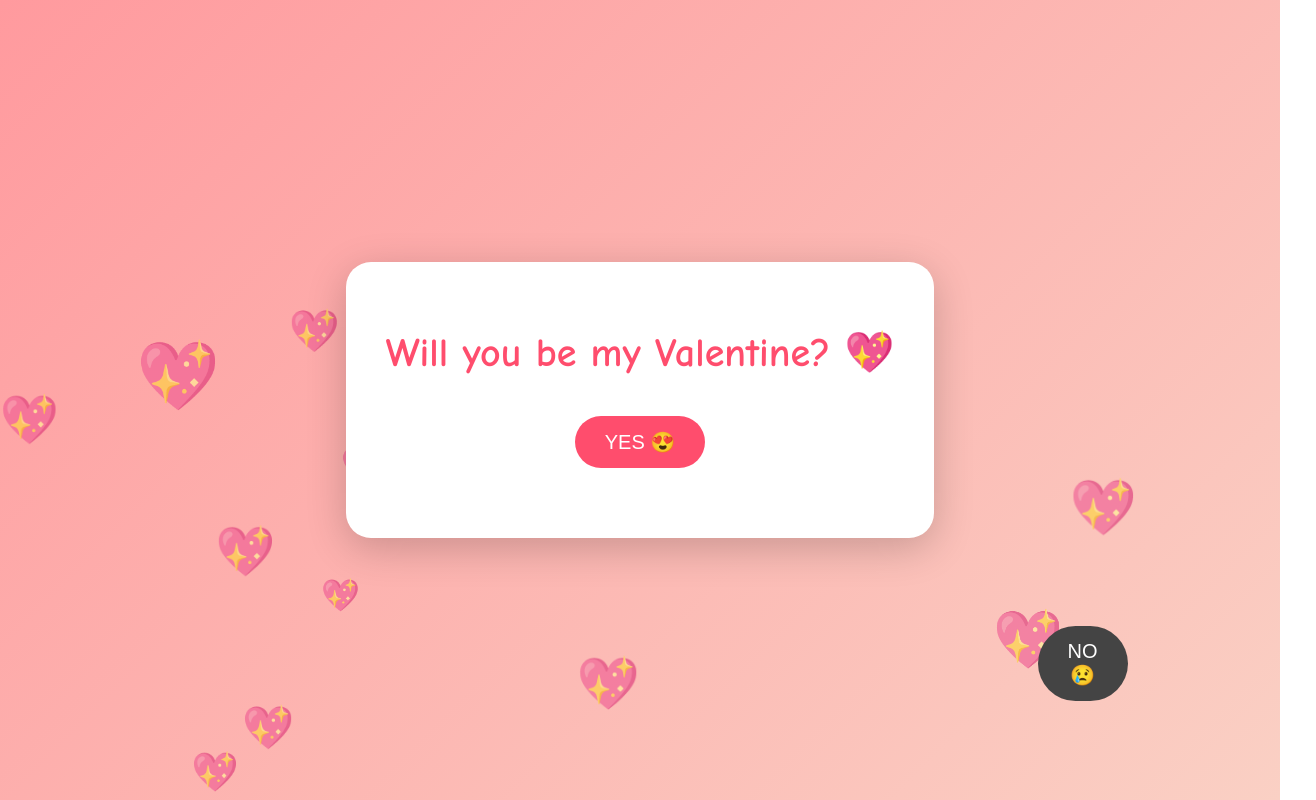
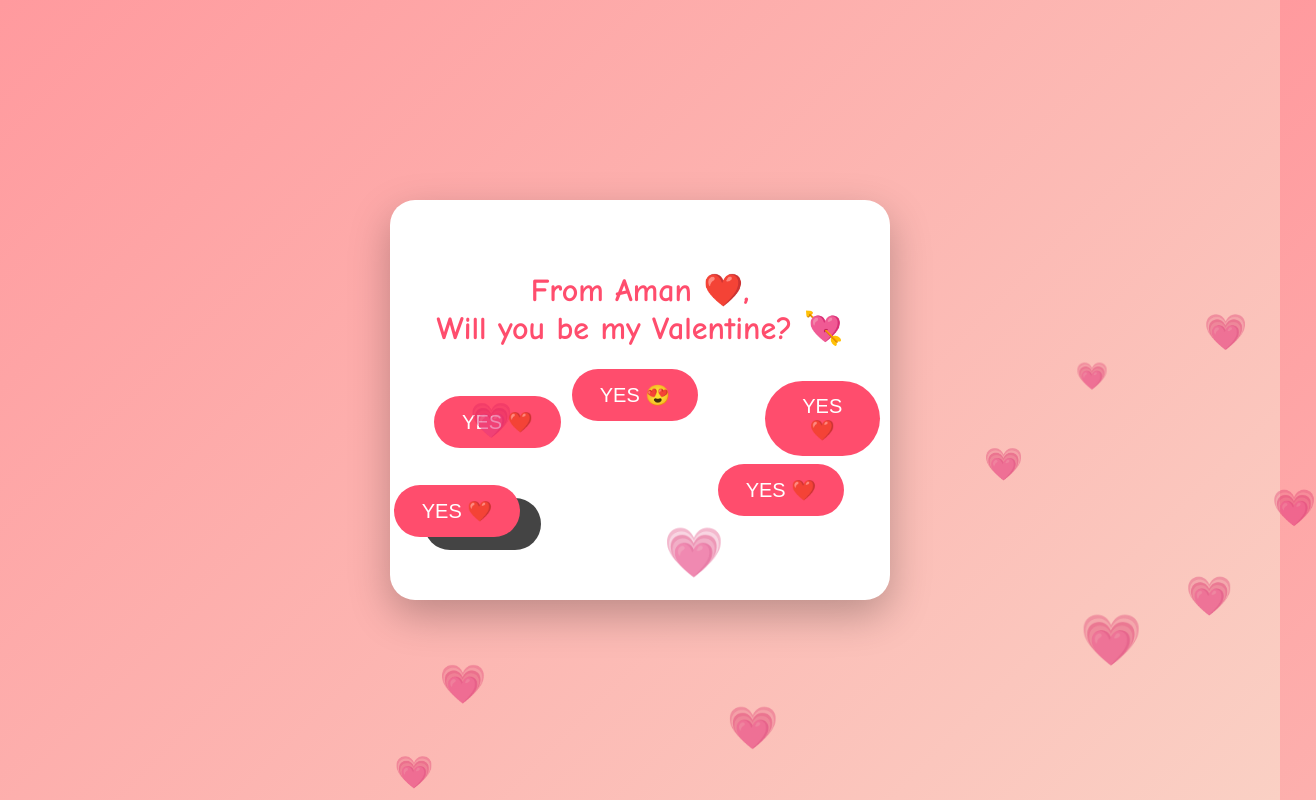
Before and after one commit to averma-me/valentine, a plain HTML site: page index.html in a window 1280 px wide. Both pictures are taken after a click on the button "NO 😢". Shown: the top 800 px of the page, 1316 px wide, since content can reach past the window. Drawn offline with Linux system fonts and the light colour scheme.

Commit message:
Add files via upload

```diff
--- a/index.html
+++ b/index.html
@@ -3,81 +3,80 @@
 <head>
 <meta charset="UTF-8" />
 <meta name="viewport" content="width=device-width, initial-scale=1.0"/>
-<title>Be My Valentine? 💘</title>
+<title>Be My Valentine? 💖</title>
 
 <style>
-    body {
-        margin: 0;
-        height: 100vh;
-        overflow: hidden;
-        font-family: "Comic Sans MS", cursive;
-        background: linear-gradient(135deg, #ff9a9e, #fad0c4);
-        display: flex;
-        justify-content: center;
-        align-items: center;
-        text-align: center;
+body{
+    margin:0;
+    height:100vh;
+    overflow:hidden;
+    font-family:"Comic Sans MS", cursive;
+    background:linear-gradient(135deg,#ff9a9e,#fad0c4);
+    display:flex;
+    justify-content:center;
+    align-items:center;
 }
 
-    .card {
-        background: white;
-        padding: 40px;
-        border-radius: 25px;
-        box-shadow: 0 10px 40px rgba(0,0,0,0.2);
-        position: relative;
-        z-index: 2;
+/* Card */
+.card{
+    position:relative;
+    width:90%;
+    max-width:500px;
+    height:350px;
+    background:white;
+    border-radius:25px;
+    box-shadow:0 15px 40px rgba(0,0,0,.25);
+    text-align:center;
+    padding-top:50px;
+    overflow:hidden; /* 👈 important: keeps NO inside */
 }
 
-    h1 {
-        font-size: 2.5rem;
-        color: #ff4d6d;
-        margin-bottom: 30px;
+h1{
+    color:#ff4d6d;
 }
 
-    .btn {
-        padding: 14px 30px;
-        font-size: 20px;
-        border-radius: 40px;
-        border: none;
-        cursor: pointer;
-        transition: transform 0.2s, box-shadow 0.2s;
-        margin: 10px;
-        position: relative;
+/* Buttons */
+.btn{
+    padding:14px 28px;
+    font-size:20px;
+    border:none;
+    border-radius:40px;
+    cursor:pointer;
+    transition:.2s;
 }
 
-    .btn:hover {
-        transform: scale(1.1);
-        box-shadow: 0 6px 18px rgba(0,0,0,0.25);
+.btn:hover{
+    transform:scale(1.1);
 }
 
-    .yes {
-        background: #ff4d6d;
-        color: white;
+.yes{
+    background:#ff4d6d;
+    color:white;
+    margin-right:10px;
 }
 
-    .no {
-        background: #444;
-        color: white;
-        position: absolute;
+.no{
+    background:#444;
+    color:white;
+    position:absolute;
 }
 
-    .heart {
-        position: absolute;
-        color: #ff4d6d;
-        font-size: 20px;
-        animation: float 6s linear infinite;
-        opacity: 0.6;
-        z-index: 1;
+/* Floating hearts */
+.heart{
+    position:absolute;
+    animation:float 6s linear infinite;
+    opacity:.6;
 }
 
-    @keyframes float {
-        0% {transform: translateY(100vh) scale(0.5);}
-        100% {transform: translateY(-10vh) scale(1.5);}
+@keyframes float{
+    from{transform:translateY(100vh);}
+    to{transform:translateY(-10vh);}
 }
 
-    .message {
-        font-size: 28px;
-        color: #ff4d6d;
-        margin-top: 20px;
+.message{
+    margin-top:25px;
+    font-size:24px;
+    color:#ff4d6d;
 }
 </style>
 </head>
@@ -85,74 +84,81 @@
 <body>
 
 <div class="card" id="card">
-    <h1>Will you be my Valentine? 💖</h1>
 
+    <h1>From Aman ❤️,<br> Will you be my Valentine? 💘</h1>
+
+    <div id="btnArea">
         <button class="btn yes" onclick="sayYes()">YES 😍</button>
         <button class="btn no" id="noBtn">NO 😢</button>
-
-    <div class="message" id="msg"></div>
     </div>
 
+    <div id="msg" class="message"></div>
+</div>
 
-<!-- Cute sounds -->
-<audio id="popSound" src="https://assets.mixkit.co/active_storage/sfx/2571/2571-preview.mp3"></audio>
-<audio id="successSound" src="https://assets.mixkit.co/active_storage/sfx/2013/2013-preview.mp3"></audio>
+<!-- sounds -->
+<audio id="pop" src="https://assets.mixkit.co/active_storage/sfx/2571/2571-preview.mp3"></audio>
+<audio id="success" src="https://assets.mixkit.co/active_storage/sfx/2013/2013-preview.mp3"></audio>
 
 <script>
+const card = document.getElementById("card");
 const noBtn = document.getElementById("noBtn");
-const card = document.getElementById("card");
 const msg = document.getElementById("msg");
-const pop = document.getElementById("popSound");
-const success = document.getElementById("successSound");
+const pop = document.getElementById("pop");
+const success = document.getElementById("success");
 
-let yesCount = 1;
+/* -------------------
+   KEEP NO INSIDE CARD
+------------------- */
+function moveNo(){
 
+    const cardRect = card.getBoundingClientRect();
+    const btnRect = noBtn.getBoundingClientRect();
 
-/* ---------------------------
-   Slippery NO button
----------------------------- */
-function moveNo() {
-    const x = Math.random() * (window.innerWidth - 120);
-    const y = Math.random() * (window.innerHeight - 60);
+    const maxX = cardRect.width - btnRect.width - 20;
+    const maxY = cardRect.height - btnRect.height - 20;
+
+    const x = Math.random() * maxX;
+    const y = Math.random() * maxY;
+
     noBtn.style.left = x + "px";
     noBtn.style.top = y + "px";
 }
 
+moveNo();
+
 noBtn.addEventListener("mouseover", moveNo);
+noBtn.addEventListener("touchstart", moveNo);
 
 
-/* ---------------------------
-   Multiply YES buttons
----------------------------- */
+/* -------------------
+   MULTIPLY YES BUTTONS
+------------------- */
 noBtn.addEventListener("click", () => {
     pop.play();
-    multiplyYes();
+
+    for(let i=0;i<4;i++){
+        const b = document.createElement("button");
+        b.innerText = "YES ❤️";
+        b.className = "btn yes";
+        b.style.position="absolute";
+
+        const rect = card.getBoundingClientRect();
+        b.style.left = Math.random()*(rect.width-100)+"px";
+        b.style.top = Math.random()*(rect.height-60)+"px";
+
+        b.onclick = sayYes;
+        card.appendChild(b);
+    }
+
     moveNo();
 });
 
-function multiplyYes() {
-    for(let i=0;i<3;i++){
-        const btn = document.createElement("button");
-        btn.innerText = "YES ❤️";
-        btn.className = "btn yes";
 
-        btn.style.position = "absolute";
-        btn.style.left = Math.random()*window.innerWidth+"px";
-        btn.style.top = Math.random()*window.innerHeight+"px";
-
-        btn.onclick = sayYes;
-
-        document.body.appendChild(btn);
-    }
-}
-
-
-/* ---------------------------
-   YES clicked
----------------------------- */
-function sayYes() {
+/* -------------------
+   YES CLICK
+------------------- */
+function sayYes(){
     success.play();
-    msg.innerHTML = "Yayyyyy!! 💕 I love youuu 😘💍";
 
     document.body.innerHTML = `
     <div style="
@@ -160,36 +166,35 @@ function sayYes() {
         display:flex;
         justify-content:center;
         align-items:center;
-            font-size:40px;
         background:#ff4d6d;
         color:white;
+        font-size:40px;
         text-align:center;
+        flex-direction:column;
         font-family:Comic Sans MS;
-            flex-direction:column;
     ">
-        💖 She Said YES 💖 <br/>
-        <span style="font-size:24px;margin-top:15px">
+    💖 SHE SAID YES 💖<br/>
+    YAYYYY ❤️<br>You are officially my Valentine 😘<br>
+    <span style="font-size:24px;margin-top:15px;">
     Best Valentine Ever 🥰
     </span>
-        </div>
-    `;
+    </div>`;
 }
 
 
-/* ---------------------------
-   Floating hearts animation
----------------------------- */
-function createHeart(){
-    const heart = document.createElement("div");
-    heart.className = "heart";
-    heart.innerHTML = "💖";
-    heart.style.left = Math.random()*100+"vw";
-    heart.style.fontSize = (20 + Math.random()*30)+"px";
-    document.body.appendChild(heart);
-
-    setTimeout(()=>heart.remove(), 6000);
+/* -------------------
+   HEARTS ANIMATION
+------------------- */
+function heart(){
+    const h=document.createElement("div");
+    h.className="heart";
+    h.innerHTML="💗";
+    h.style.left=Math.random()*100+"vw";
+    h.style.fontSize=(20+Math.random()*30)+"px";
+    document.body.appendChild(h);
+    setTimeout(()=>h.remove(),6000);
 }
-setInterval(createHeart, 300);
+setInterval(heart,300);
 </script>
 
 </body>
```
Lines whose indentation alone changed are shown as unchanged.
